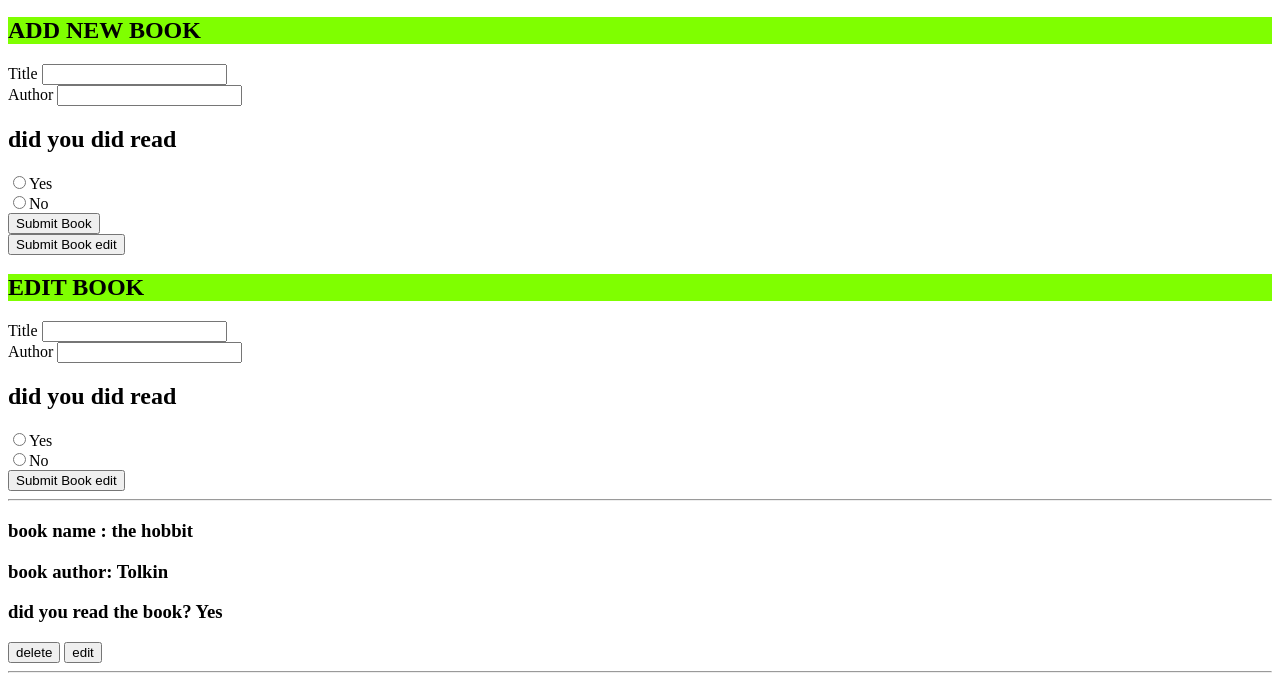
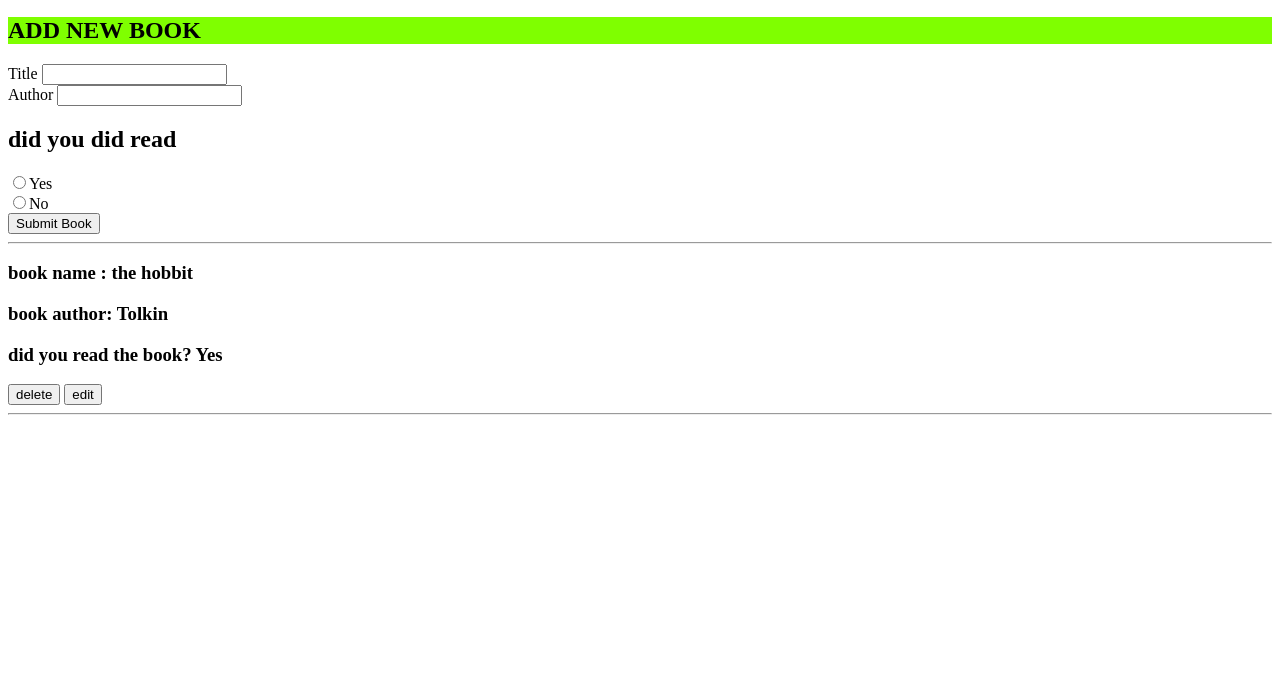
Before and after one commit to ashaqragit/BookList, a plain HTML site: page index.html in a window 1280 px wide. Shown: the part 104-800 px from the top of the page. Drawn offline with Linux system fonts and the light colour scheme.

Commit message:
fixing bug

```diff
--- a/index.html
+++ b/index.html
@@ -28,28 +28,9 @@
           <input id="no-read" type="radio" name="didRead" value="no" />No </br>
         </div>
         <button class="submit-book-btn" id="submit-book-btn" >Submit Book</button>
-        <button class="submit-book-btn-edit" id="submit-book-btn-edit" >Submit Book edit</button>
+
       </form>
-    </div><!--============================EDIT================================-->
-    <div class="book-form-container-edit" id="book-form-container-edit">
-      <h2 class="form-type-edit">EDIT BOOK</h2>
-      <form action="" id="">
-        <div class="">
-          <label for="title">Title</label>
-          <input type="text" id="title-edit" name="book-title-value" />
-        </div>
-        <div class="">
-          <label for="author">Author</label>
-          <input type="text" id="author-edit" name="book-author-value" />
-        </div>
-        <div class="">
-          <h2>did you did read</h2>
-          <input id="yes-read" type="radio" name="didRead" value="yes" />Yes </br>
-          <input id="no-read" type="radio" name="didRead" value="no" />No </br>
-        </div>
-        <button class="submit-book-btn-edit" id="submit-book-btn-edit" >Submit Book edit</button>
-      </form>
-    </div><!--============================EDIT================================-->
+    </div>
     <hr>
     <div id="book-list">
       <div>
--- a/script.js
+++ b/script.js
@@ -2,7 +2,7 @@ const titleInput = document.querySelector("#title");
 const authorName = document.querySelector("#author");
 const isbnCode = document.querySelector("#isbn");
 const submitButton = document.querySelector("#submit-book-btn");
-const submitButtonEdit = document.querySelector("#submit-book-btn-edit");
+
 const didReadYes = document.querySelector("#yes-read");
 const didReadNo = document.querySelector("#no-read");
 const bookCardsContainer = document.querySelector("#book-list");
@@ -74,13 +74,6 @@ function addBooksToDOM() {
 }
 function viewEditForm() {}
 
-submitButtonEdit.addEventListener("click", (e) => {
-  e.preventDefault();
-  checkIfRead();
-  hideBookForm();
-  console.log(bookList);
-});
-
 submitButton.addEventListener("click", (e) => {
   e.preventDefault();
   bookIdGenerate();
```
